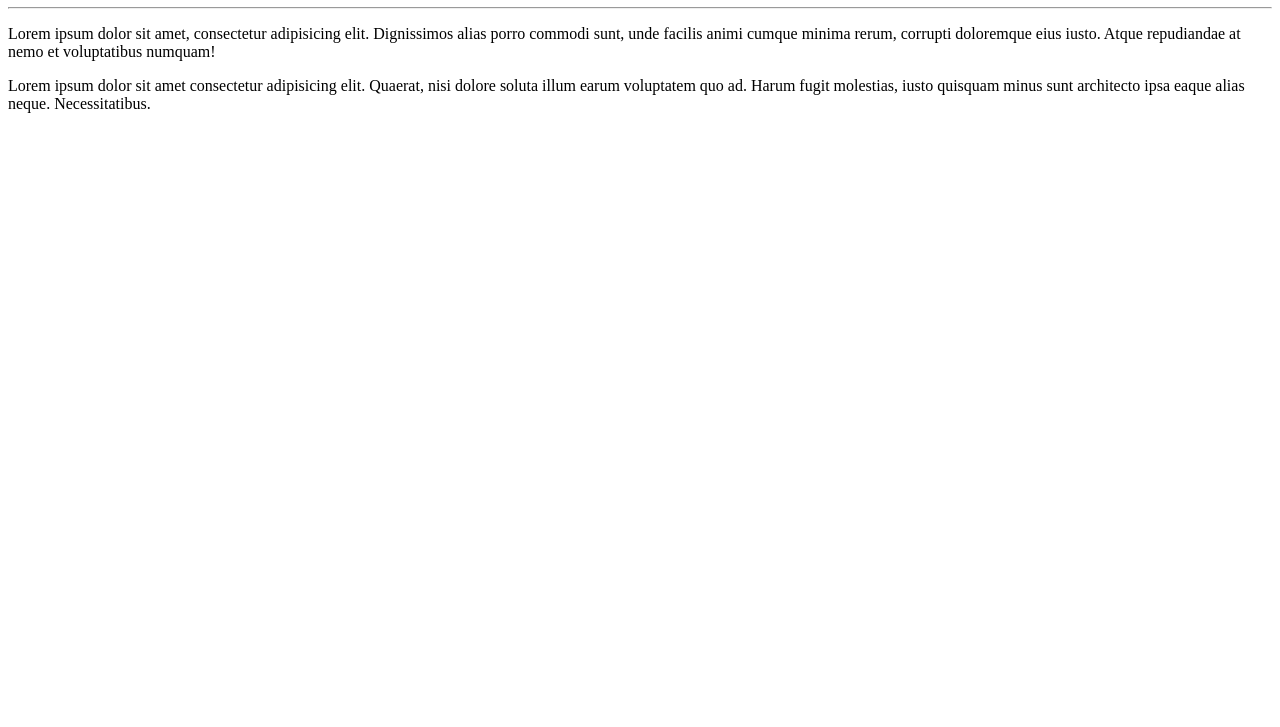
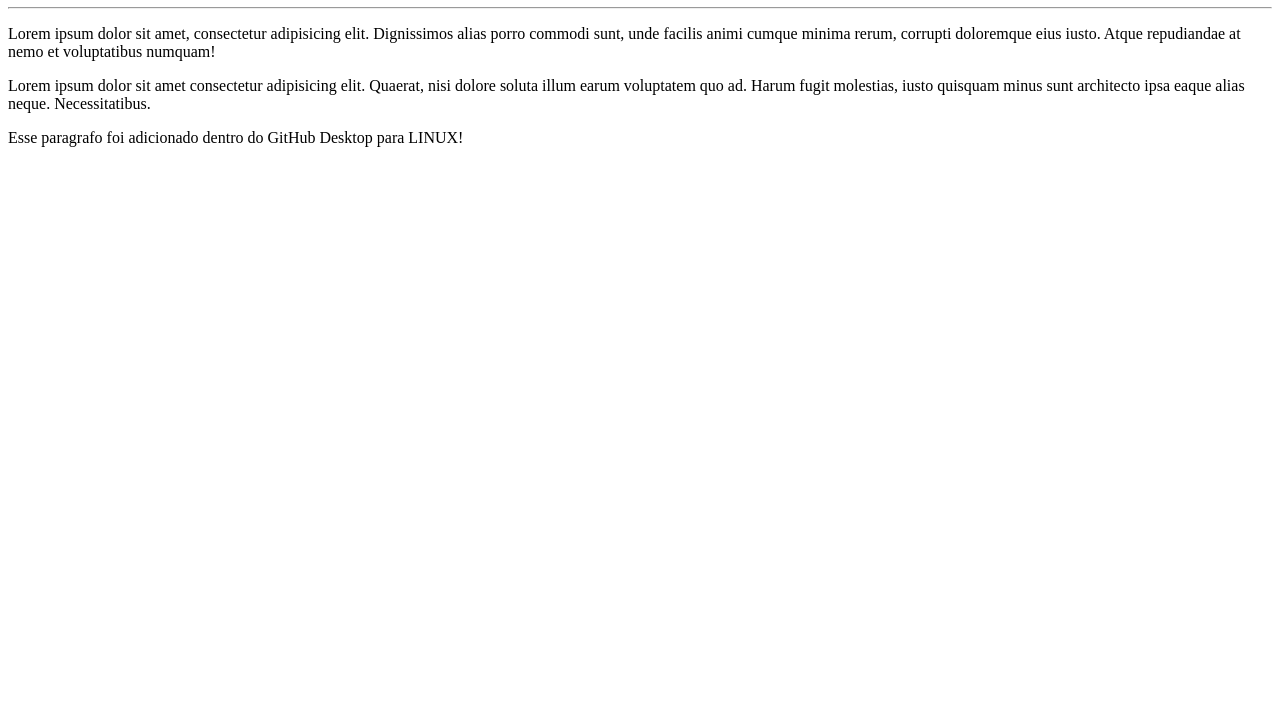
Before and after one commit to Matheushenrique2/Ola-Mundo, a plain HTML site: page site-exemplo/index.html in a window 1280 px wide. Shown: the part 73-800 px from the top of the page. Drawn offline with Linux system fonts and the light colour scheme.

Commit message:
Adicionei um paragrafo

```diff
--- a/site-exemplo/index.html
+++ b/site-exemplo/index.html
@@ -11,5 +11,6 @@
     <hr>
     <p>Lorem ipsum dolor sit amet, consectetur adipisicing elit. Dignissimos alias porro commodi sunt, unde facilis animi cumque minima rerum, corrupti doloremque eius iusto. Atque repudiandae at nemo et voluptatibus numquam!</p>
     <p>Lorem ipsum dolor sit amet consectetur adipisicing elit. Quaerat, nisi dolore soluta illum earum voluptatem quo ad. Harum fugit molestias, iusto quisquam minus sunt architecto ipsa eaque alias neque. Necessitatibus.</p>
+    <p>Esse paragrafo foi adicionado dentro do GitHub Desktop para LINUX!</p>
 </body>
 </html>
```
